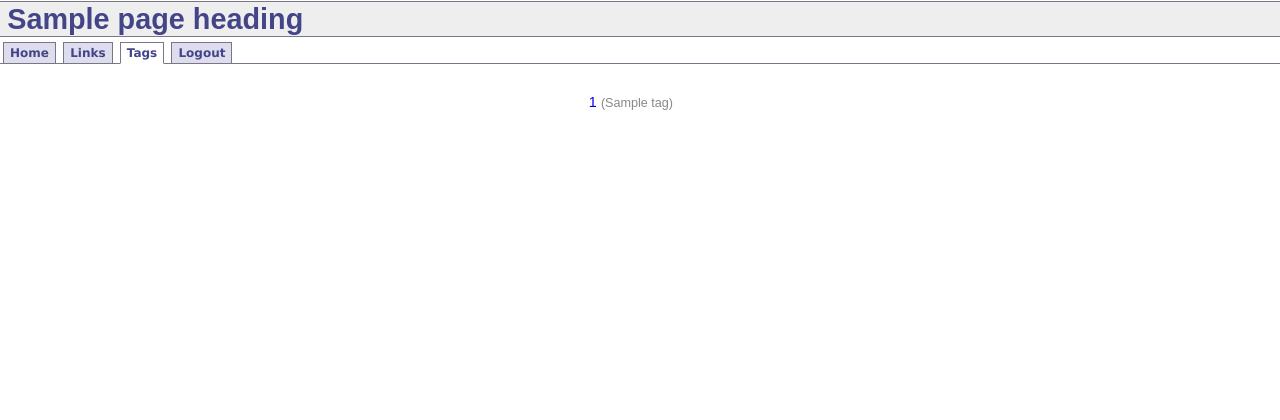
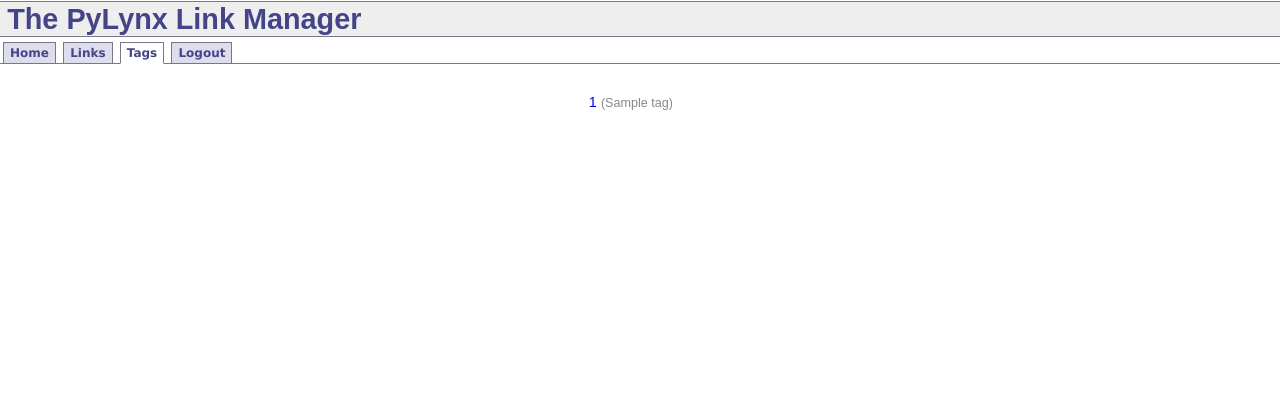
Before and after one commit to braynebuddy/pycloud, a Flask app: template templates/tags.html in a window 1280 px wide. Shown: the top 420 px of the page. Run offline with Flask 2, Linux system fonts and the light colour scheme; the template is opened without the code that fills it: most values are stand-ins (such as "Sample title", 1, 10 or a date in 2020).

Commit message:
Code cleanup

```diff
--- a/app.py
+++ b/app.py
@@ -21,22 +21,22 @@ def create_app(testing: bool = True):
     @app.route('/index')
     def index():
         if session.get("name"):
-            name = session.get("name")
             return render_template('home.html',
-                            page_title='PyLynx Menu',
-                            page_heading='PyLynx - A Link Manager',
-                            username=name,
                             tag_list=cloud.tags(25),
                             link_list=cloud.toplinks(25))
         else:
             return redirect("/login")
+    #        name = session.get("name")
+    #                        username=name,
 
     # -------------------
     # Login and Logout
     # -------------------
     @app.route('/login')
     def login():
-        return render_template('login.html', page_title='PyLynx Login', page_heading='The PyLynx Menu')
+        return render_template('login.html',
+                            page_title='PyLynx Login',
+                            page_heading='The PyLynx Menu')
 
     @app.route('/dologin', methods=['POST','GET'])
     def dologin():
@@ -65,7 +65,11 @@ def create_app(testing: bool = True):
     def tags():
         if session.get("name"):
             name = session.get("name")
-            return render_template('tags.html', page_title='PyLynx Menu', page_heading='The PyLynx Menu', username=name, tag_list=cloud.tags(-1))
+            return render_template('tags.html',
+                                page_title='PyLynx Menu',
+                                page_heading='The PyLynx Menu',
+                                username=name,
+                                tag_list=cloud.tags(-1))
         else:
             return redirect("/login")
 
@@ -76,7 +80,12 @@ def create_app(testing: bool = True):
     def links(tagid):
         if session.get("name"):
             name = session.get("name")
-            return render_template('links.html', page_title='PyLynx Menu', page_heading='The PyLynx Menu', username=name, tag_name=tag.get_name(tagid), link_list=cloud.links(tagid))
+            return render_template('links.html',
+                                page_title='PyLynx Menu',
+                                page_heading='The PyLynx Menu',
+                                username=name,
+                                tag_name=tag.get_name(tagid),
+                                link_list=cloud.links(tagid))
         else:
             return redirect("/login")
 
@@ -84,7 +93,12 @@ def create_app(testing: bool = True):
     def alllinks():
         if session.get("name"):
             name = session.get("name")
-            return render_template('links.html', page_title='PyLynx Menu', page_heading='The PyLynx Menu', username=name, tag_name="All Links", link_list=cloud.links(0))
+            return render_template('links.html',
+                                page_title='PyLynx Menu',
+                                page_heading='The PyLynx Menu',
+                                username=name,
+                                tag_name="All Links",
+                                link_list=cloud.links(0))
         else:
             return redirect("/login")
 
--- a/templates/base.html
+++ b/templates/base.html
@@ -5,7 +5,7 @@
   <meta http-equiv="content-type" content="text/html; charset=utf-8">
   <link rel="stylesheet" href="{{ url_for('static', filename='css/menu.css') }}" type="text/css" title="Default" />
   <script src="{{ url_for('static', filename='bin/linkcount.js') }}"></script>
-    <title>{{ page_title }}</title>
+    <title>PyLynx</title>
   </head>
 
   <body>
@@ -13,7 +13,7 @@
 
       <div id="header">
         <div id="top">
-          <h1><a href="{{ url_for('index') }}">{{ page_heading }}</a></h1>
+          <h1><a href="{{ url_for('index') }}">The PyLynx Link Manager</a></h1>
         </div> <!-- top -->
         <div id="logowelcome">
             {% if session.name %}
--- a/templates/tags.html
+++ b/templates/tags.html
@@ -18,12 +18,3 @@
   </ul>
 </div>
 {% endblock %}
-
-
-{% block contentxx %}
-<div id="content">
-  <ul class="tagcloud">
-    <li><a href="viewcat.php?category=29" class="tag" style="font-size:190%; color: #22f">TAGS GO HERE</a> <span class="count">(1)</span></li>
-  </ul>
-</div>
-{% endblock %}
```
Also changed, not shown: templates/home.html (+0 -14 lines).
